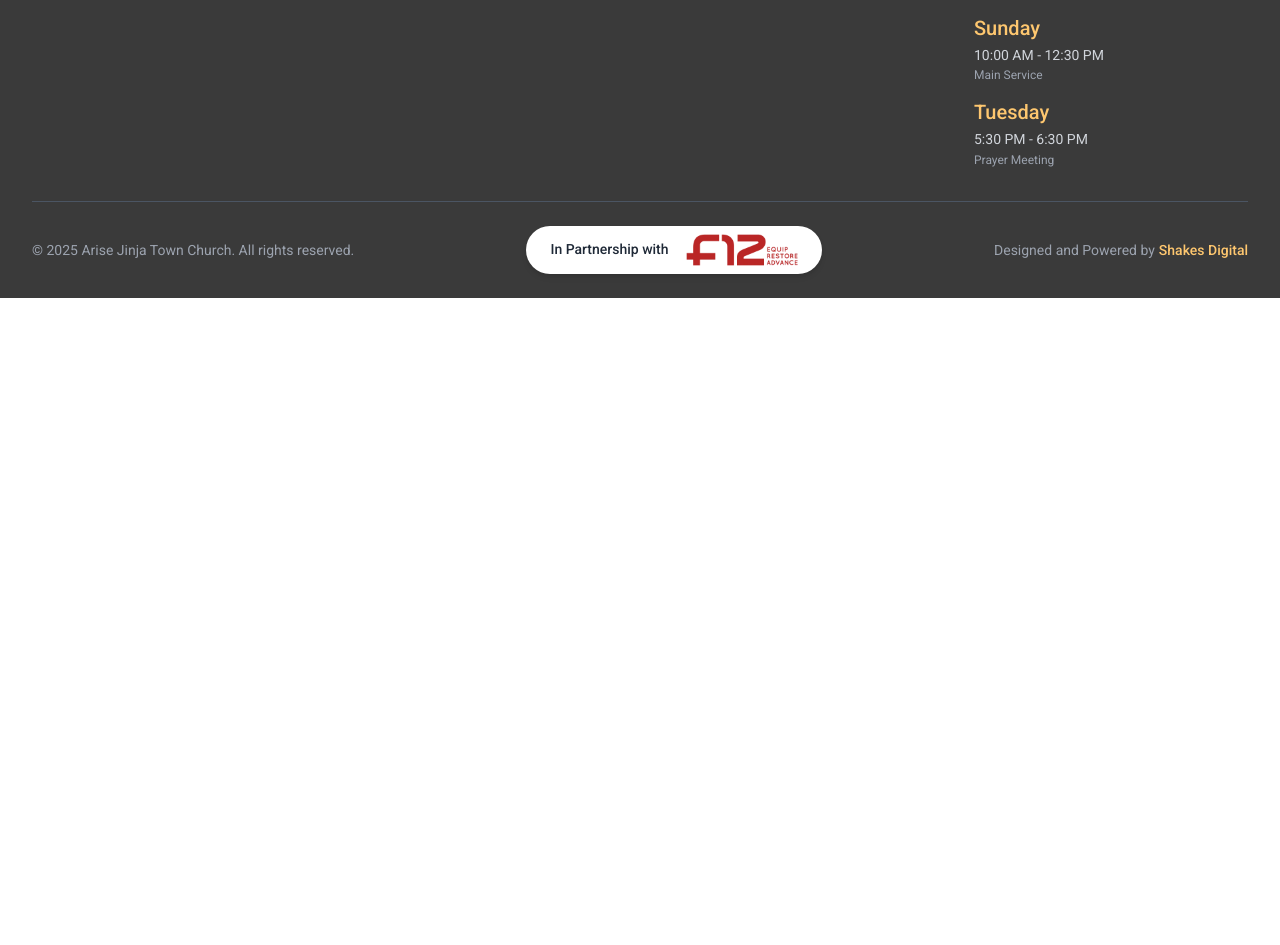
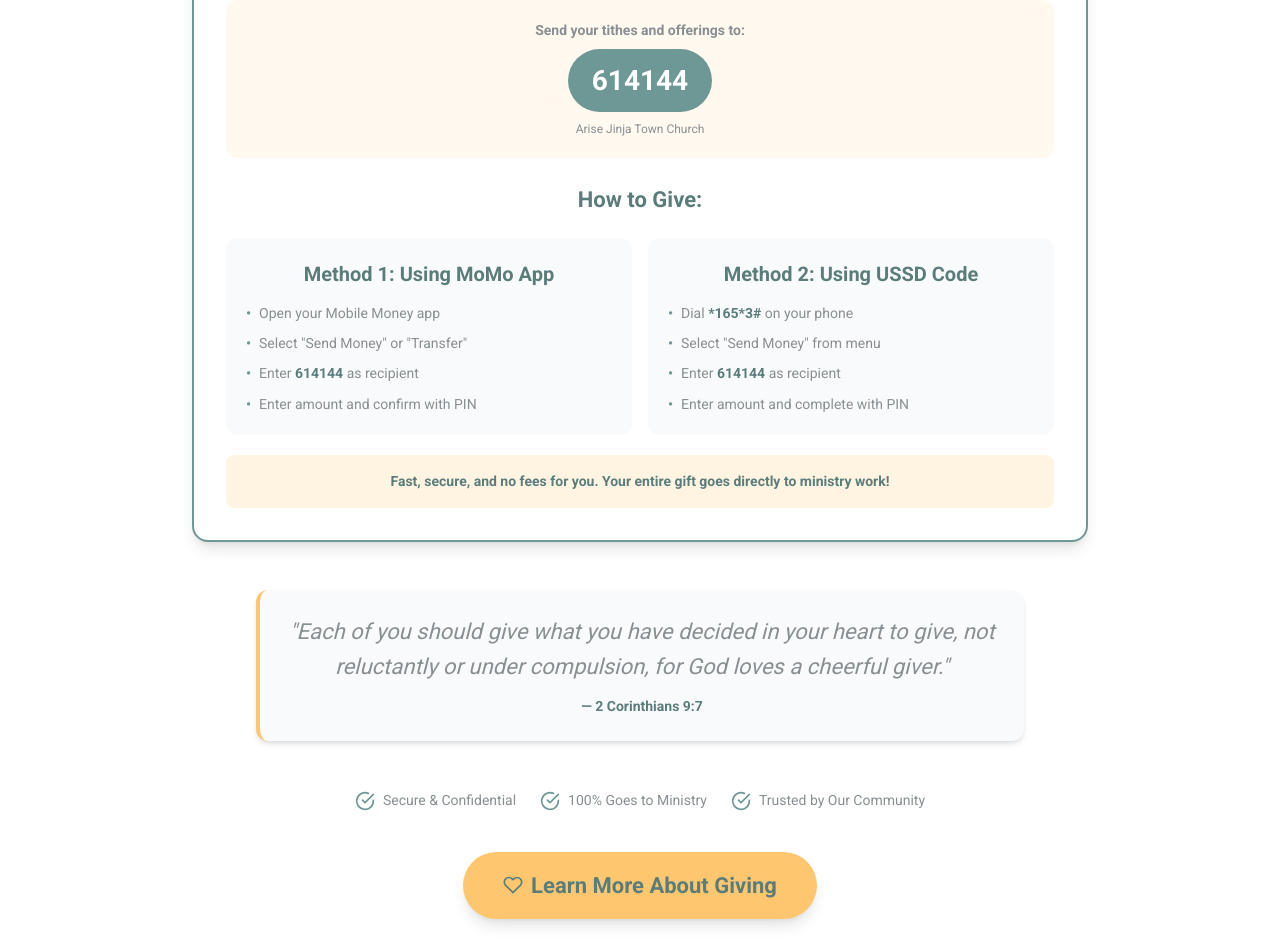
Before and after one commit to Shakesdigital/jtc, a React (Create React App) app: page /contact in a window 1280 px wide. Shown: the part 2827-3772 px from the top of the page. Before the commit the page ends 3125 px from the top, so only its background shows below. Built offline with nearby package versions, Linux system fonts and the light colour scheme.

Commit message:
Add Give section to Contact page with Mobile Money instructions for tithes and offerings

```diff
--- a/src/pages/Contact.js
+++ b/src/pages/Contact.js
@@ -9,7 +9,9 @@ import {
   FiSend,
   FiCheck,
   FiUser,
-  FiMessageSquare
+  FiMessageSquare,
+  FiHeart,
+  FiCheckCircle
 } from 'react-icons/fi';
 import { apiService } from '../services/api';
 import LoadingSpinner from '../components/LoadingSpinner';
@@ -457,6 +459,166 @@ const Contact = () => {
         </div>
       </section>
 
+      {/* Give Section */}
+      <section className="py-16 md:py-20 bg-white">
+        <div className="container-custom">
+          <motion.div
+            initial={{ opacity: 0, y: 20 }}
+            whileInView={{ opacity: 1, y: 0 }}
+            transition={{ duration: 0.6 }}
+            viewport={{ once: true }}
+            className="text-center mb-12"
+          >
+            <h2 className="text-3xl md:text-4xl lg:text-5xl font-bold text-church-sage-dark mb-6">
+              Support Our <span className="text-church-yellow">Ministry</span>
+            </h2>
+            <div className="w-20 h-1 bg-church-yellow rounded-full mx-auto mb-6"></div>
+            <p className="text-lg text-church-gray max-w-3xl mx-auto">
+              Your generosity transforms lives in Jinja and beyond. Give securely through Mobile Money and support worship, community outreach, youth programs, and missions.
+            </p>
+          </motion.div>
+
+          {/* MoMo Payment Instructions */}
+          <div className="max-w-4xl mx-auto mb-12">
+            <motion.div
+              initial={{ opacity: 0, y: 20 }}
+              whileInView={{ opacity: 1, y: 0 }}
+              transition={{ duration: 0.5, delay: 0.1 }}
+              viewport={{ once: true }}
+              className="bg-white rounded-2xl p-6 md:p-8 border-2 border-church-sage shadow-lg hover:shadow-xl transition-all duration-300"
+            >
+              <h3 className="text-2xl md:text-3xl font-bold text-church-sage-dark text-center mb-6">
+                Give via Mobile Money (MoMo)
+              </h3>
+
+              <div className="space-y-6">
+                {/* Recipient Number */}
+                <div className="text-center bg-church-yellow bg-opacity-10 rounded-xl p-5">
+                  <p className="text-sm font-semibold text-church-gray mb-2">Send your tithes and offerings to:</p>
+                  <div className="bg-church-sage text-white px-6 py-3 rounded-full font-bold text-2xl inline-block">
+                    614144
+                  </div>
+                  <p className="text-xs text-church-gray mt-2">Arise Jinja Town Church</p>
+                </div>
+
+                {/* Instructions */}
+                <div className="space-y-5">
+                  <h4 className="text-lg font-semibold text-church-sage-dark text-center mb-4">How to Give:</h4>
+
+                  <div className="grid md:grid-cols-2 gap-4">
+                    <div className="bg-gray-50 rounded-xl p-5">
+                      <p className="font-semibold text-church-sage-dark mb-3 text-center">Method 1: Using MoMo App</p>
+                      <ol className="space-y-2 text-sm text-church-gray">
+                        <li className="flex items-start">
+                          <span className="font-bold text-church-sage mr-2">•</span>
+                          <span>Open your Mobile Money app</span>
+                        </li>
+                        <li className="flex items-start">
+                          <span className="font-bold text-church-sage mr-2">•</span>
+                          <span>Select "Send Money" or "Transfer"</span>
+                        </li>
+                        <li className="flex items-start">
+                          <span className="font-bold text-church-sage mr-2">•</span>
+                          <span>Enter <strong className="text-church-sage-dark">614144</strong> as recipient</span>
+                        </li>
+                        <li className="flex items-start">
+                          <span className="font-bold text-church-sage mr-2">•</span>
+                          <span>Enter amount and confirm with PIN</span>
+                        </li>
+                      </ol>
+                    </div>
+
+                    <div className="bg-gray-50 rounded-xl p-5">
+                      <p className="font-semibold text-church-sage-dark mb-3 text-center">Method 2: Using USSD Code</p>
+                      <ol className="space-y-2 text-sm text-church-gray">
+                        <li className="flex items-start">
+                          <span className="font-bold text-church-sage mr-2">•</span>
+                          <span>Dial <strong className="text-church-sage-dark">*165*3#</strong> on your phone</span>
+                        </li>
+                        <li className="flex items-start">
+                          <span className="font-bold text-church-sage mr-2">•</span>
+                          <span>Select "Send Money" from menu</span>
+                        </li>
+                        <li className="flex items-start">
+                          <span className="font-bold text-church-sage mr-2">•</span>
+                          <span>Enter <strong className="text-church-sage-dark">614144</strong> as recipient</span>
+                        </li>
+                        <li className="flex items-start">
+                          <span className="font-bold text-church-sage mr-2">•</span>
+                          <span>Enter amount and complete with PIN</span>
+                        </li>
+                      </ol>
+                    </div>
+                  </div>
+
+                  <div className="bg-church-yellow bg-opacity-20 rounded-lg p-4 text-center">
+                    <p className="text-church-sage-dark font-semibold text-sm">
+                      Fast, secure, and no fees for you. Your entire gift goes directly to ministry work!
+                    </p>
+                  </div>
+                </div>
+              </div>
+            </motion.div>
+          </div>
+
+          {/* Bible Verse */}
+          <motion.div
+            initial={{ opacity: 0, y: 20 }}
+            whileInView={{ opacity: 1, y: 0 }}
+            transition={{ duration: 0.5, delay: 0.2 }}
+            viewport={{ once: true }}
+            className="max-w-3xl mx-auto"
+          >
+            <div className="p-6 bg-gray-50 rounded-xl shadow-md border-l-4 border-church-yellow">
+              <p className="text-lg italic text-church-gray text-center">
+                "Each of you should give what you have decided in your heart to give, not reluctantly or under compulsion,
+                for God loves a cheerful giver."
+              </p>
+              <p className="text-sm font-semibold text-church-sage-dark mt-3 text-center">— 2 Corinthians 9:7</p>
+            </div>
+          </motion.div>
+
+          {/* Trust Elements */}
+          <motion.div
+            initial={{ opacity: 0, y: 20 }}
+            whileInView={{ opacity: 1, y: 0 }}
+            transition={{ duration: 0.5, delay: 0.3 }}
+            viewport={{ once: true }}
+            className="flex flex-wrap items-center justify-center gap-6 text-church-gray text-sm mt-12"
+          >
+            <div className="flex items-center">
+              <FiCheckCircle className="w-5 h-5 text-church-sage mr-2" />
+              <span>Secure & Confidential</span>
+            </div>
+            <div className="flex items-center">
+              <FiCheckCircle className="w-5 h-5 text-church-sage mr-2" />
+              <span>100% Goes to Ministry</span>
+            </div>
+            <div className="flex items-center">
+              <FiCheckCircle className="w-5 h-5 text-church-sage mr-2" />
+              <span>Trusted by Our Community</span>
+            </div>
+          </motion.div>
+
+          {/* Link to Full Give Page */}
+          <motion.div
+            initial={{ opacity: 0, y: 20 }}
+            whileInView={{ opacity: 1, y: 0 }}
+            transition={{ duration: 0.5, delay: 0.4 }}
+            viewport={{ once: true }}
+            className="text-center mt-10"
+          >
+            <a
+              href="/give"
+              className="inline-flex items-center bg-church-yellow hover:bg-church-yellow-dark text-church-sage-dark font-bold text-lg px-10 py-4 rounded-full shadow-lg hover:shadow-xl transform hover:-translate-y-1 transition-all duration-300"
+            >
+              <FiHeart className="w-5 h-5 mr-2" />
+              Learn More About Giving
+            </a>
+          </motion.div>
+        </div>
+      </section>
+
     </div>
   );
 };
```
